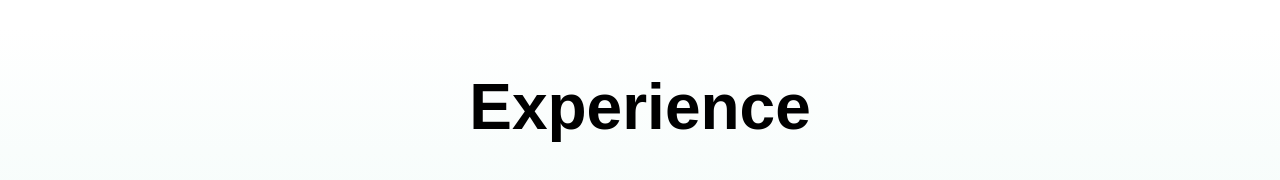
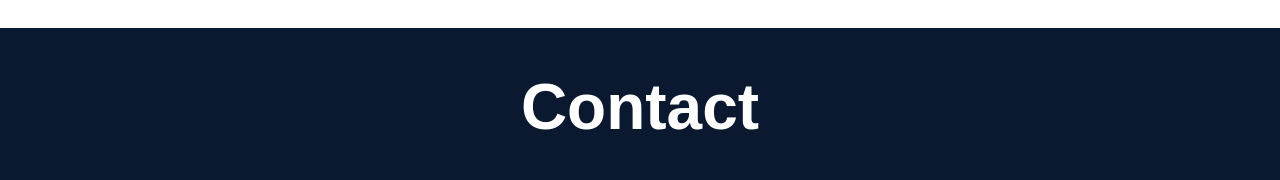
Before and after one commit to alf0ns0-l0pez/Portfolio, a React (Create React App) app: page / in a window 1280 px wide. Shown: the part 2594-2774 px from the top of the page. Built offline with nearby package versions, Linux system fonts and the light colour scheme; a web font is replaced by a local one.

Commit message:
fix docker logo and remove experience

```diff
--- a/src/home/App.js
+++ b/src/home/App.js
@@ -33,7 +33,7 @@ export const App = () => {
             <ImgCarousel isMobile={isMobile}/>
             <Summary isMobile={isMobile}/>
             <PlatformsIcons ref={platRef}/>
-            <ExperienceList  ref={expRef} isMobile={isMobile}/>
+            {/*<ExperienceList  ref={expRef} isMobile={isMobile}/>*/}
             <Contact ref={contRef} isMobile={isMobile}/>
         </div>
     );
```
Also changed, not shown: 6 other files (tests, documents, lock files or other folders).
